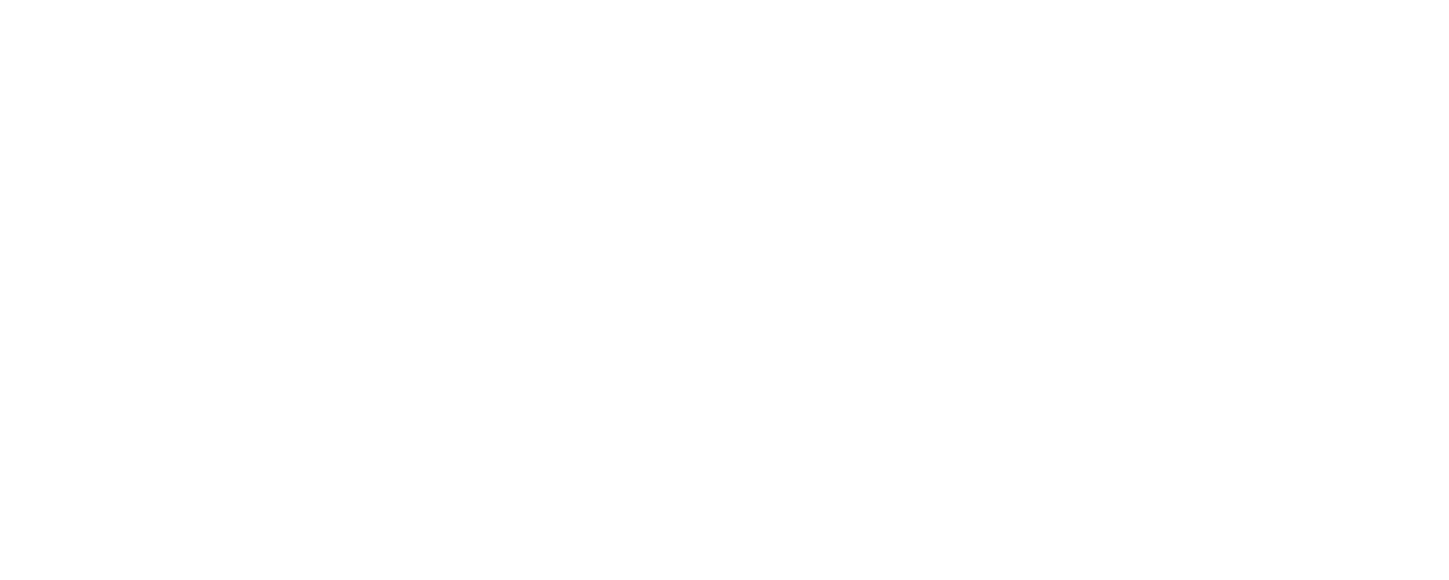
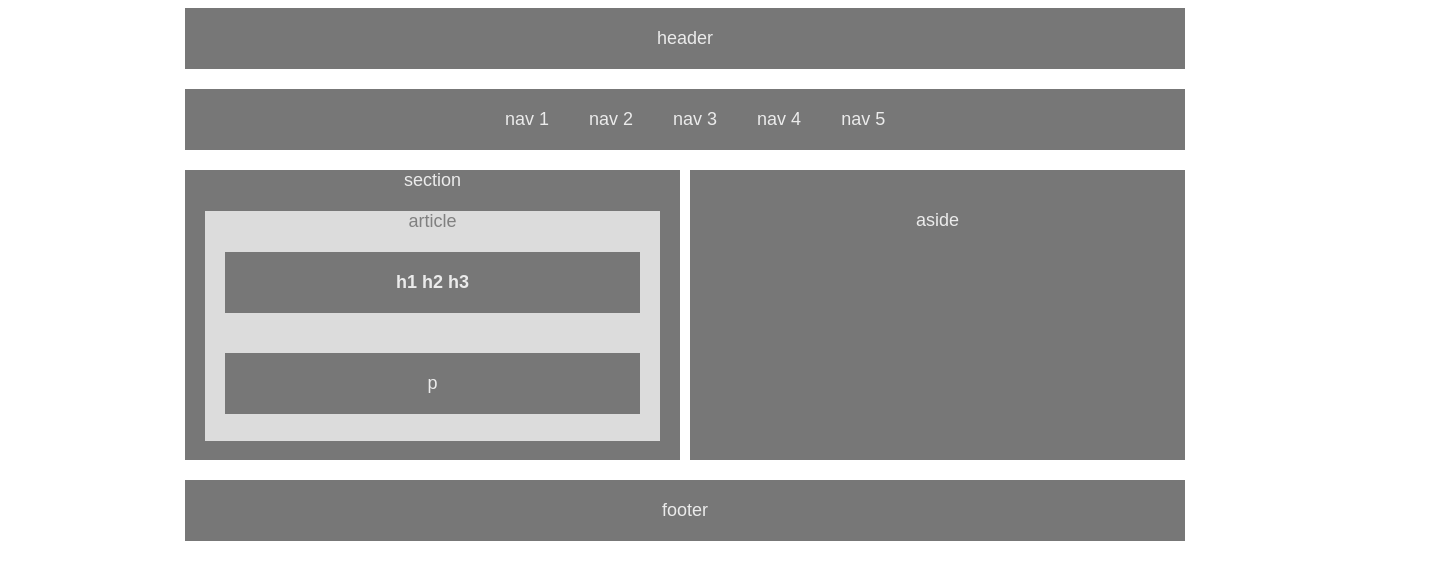
Before and after one commit to crazyceelo/HW-Wireframe, a plain HTML site: page index.html in a window 1280 px wide. Shown: the whole page, 1449 px wide, since content can reach past the window. Drawn offline with Linux system fonts and the light colour scheme.

Commit message:
completed the wireframe for hw1 easy assignment

```diff
--- a/index.html
+++ b/index.html
@@ -3,8 +3,50 @@
 	<head>
 		<title>Wireframe</title>
 		<meta charset="utf-8">
+		<link rel="stylesheet" type="text/css" href="style.css">
 	</head>
+
 	<body>
+		<section>
+			<header class="leftcolumns">
+				<div class="content">header</div>
+			</header>
+		</section>
 
+		<nav class="leftcolumns">
+			<ul class="navlistbox">
+				<li class="navlistitems" id="navli1"><a href="#">nav 1</a></li>
+				<li class="navlistitems"><a href="#">nav 2</a></li>
+				<li class="navlistitems"><a href="#">nav 3</a></li>
+				<li class="navlistitems"><a href="#">nav 4</a></li>
+				<li class="navlistitems"><a href="#">nav 5</a></li>
+			</ul>
+		</nav>
+
+		<div id="main">
+			<div id="main-left">section
+				<article class="article-text">article
+					<div class="headers">
+						<h1>h1</h1>
+						<h2>h2</h2>
+						<h3>h3</h3>
+					</div>
+				<div>
+					<p>p</p>
+				</div>
+				</article>
+			</div>
+
+			<div id="main-right">
+				<p>
+					aside
+				</p>
+			</div>
+		</div>
+
+		<footer>
+			footer
+		</footer>
 	</body>
+
 </html>
--- a/style.css
+++ b/style.css
@@ -0,0 +1,137 @@
+header {
+	width: 960px;
+	background-color: #777;
+	padding: 20px;
+	margin-bottom: 20px;
+}
+
+nav {
+	width: 1000px;
+	background-color: #777;
+	padding: 0px;
+	margin-bottom: 20px;
+}
+
+.content {
+	color: #ebebeb;
+	text-align: center;
+	font-family: arial;
+	font-size: 18px;
+}
+
+.leftcolumns {
+	margin-left: 14%;
+}
+
+.navlistbox {
+	list-style-type: none;
+	margin: 0;
+	padding: 0;
+	overflow: hidden;
+}
+
+.navlistitems {
+	display: inline;
+	float: left;
+}
+
+#navli1 {
+	margin-left: 300px;
+}
+
+li a {
+	display: block;
+	padding: 20px;
+	margin: 0;
+	border: 0;
+	text-decoration: none;
+	font-family: arial;
+	font-size: 18px;
+	color: #ebebeb;
+}
+
+li a:hover {
+	background-color: #F0FFFF;
+	font-family: arial;
+	font-size: 18px;
+	color: black;
+}
+
+#main {
+	margin-left: 14%;
+	width: 100%;
+}
+
+#main-left {
+	width: 495px;
+	height: 290px;
+	color: #ebebeb;
+	text-align: center;
+	font-family: arial;
+	font-size: 18px;
+	background-color: #777;
+	margin-bottom: 20px;
+	float: left;
+}
+
+.headers {
+	background-color: #777;
+	padding: 20px;
+	margin: 20px;
+	margin-bottom: 40px;
+	font-family: arial;
+	font-size: 18px;
+	color: #ebebeb;
+}
+
+h1, h2, h3 {
+	text-align: center;
+	display: inline;
+	font-family: arial;
+	font-size: 18px;
+}
+
+.article-text {
+	color: gray;
+}
+
+article {
+	background-color: #DCDCDC;
+	margin: 20px;
+	height: 230px;
+	font-family: arial;
+	font-size: 18px;
+}
+
+p {
+	background-color: #777;
+	margin: 20px;
+	padding: 20px;
+	font-family: arial;
+	font-size: 18px;
+	color: #ebebeb;
+}
+
+#main-right {
+	width: 495px;
+	height: 290px;
+	float: left;
+	background-color: #777;
+	margin-left: 10px;
+	font-family: arial;
+	font-size: 18px;
+	color: #ebebeb;
+	text-align: center;
+}
+
+footer {
+	width: 960px;
+	background-color: #777;
+	font-family: arial;
+	font-size: 18px;
+	color: #ebebeb;
+	text-align: center;
+	float: left;
+	margin-left: 14%;
+	padding: 20px;
+}
```
Also changed, not shown: 1 other file. Lines whose indentation alone changed are shown as unchanged.
